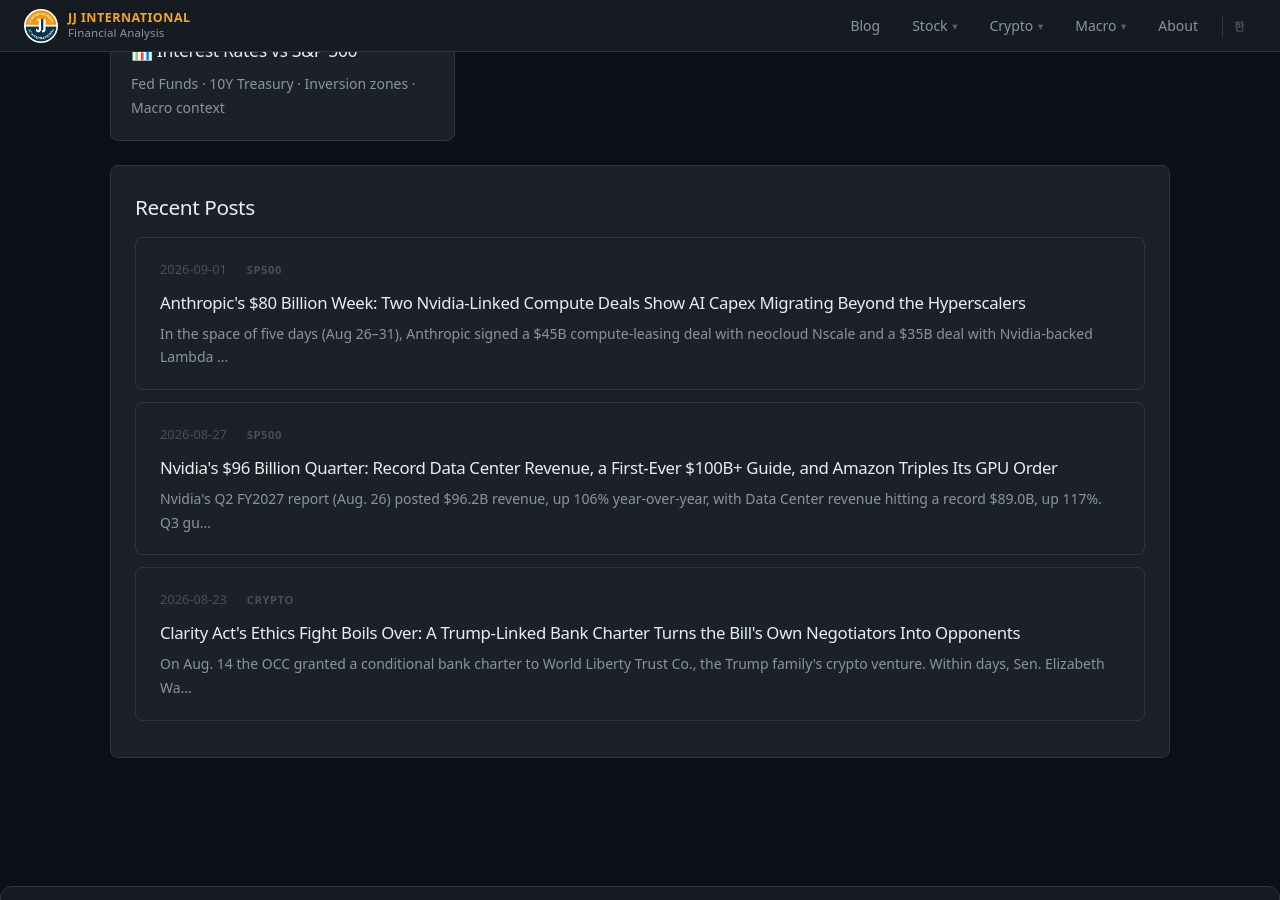
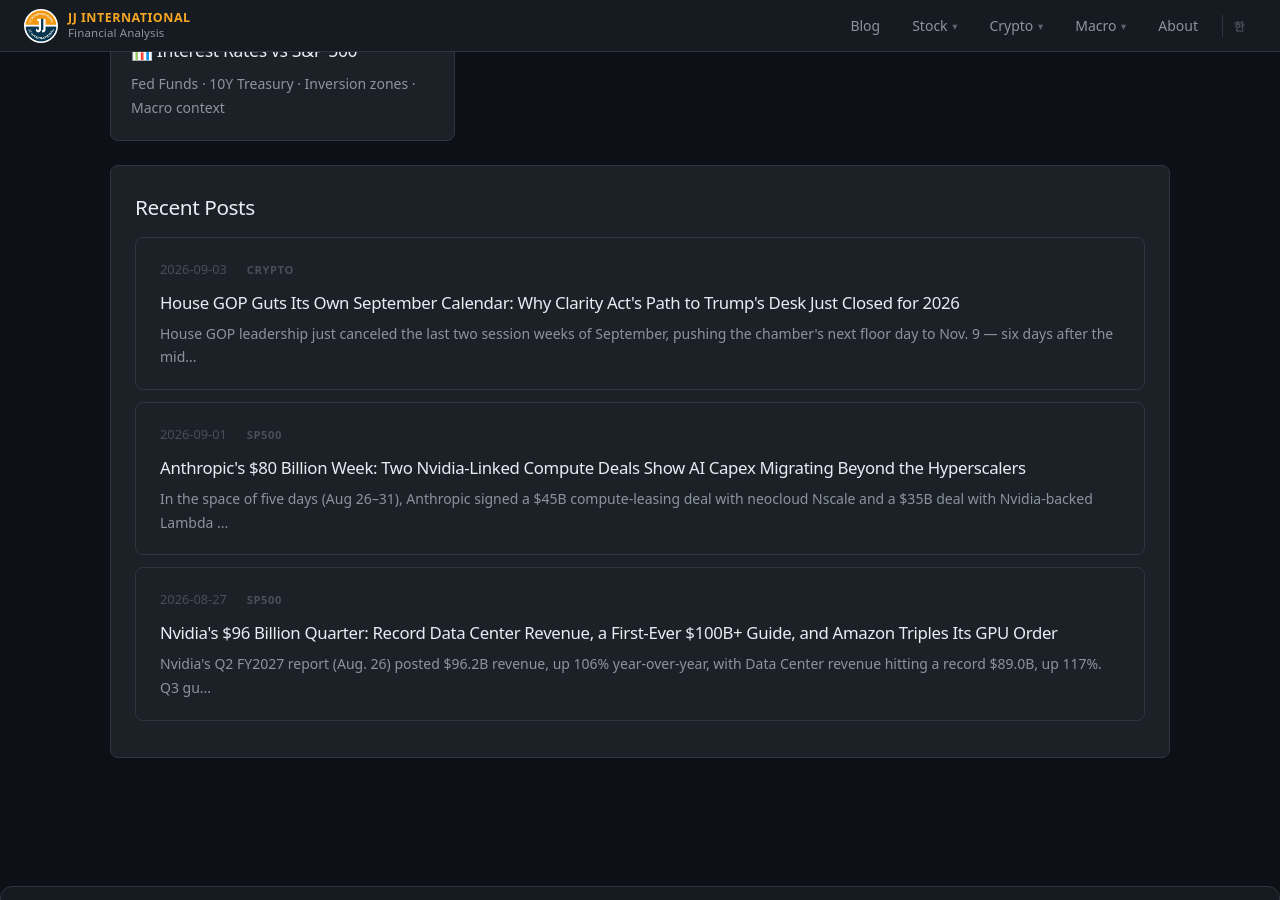
Before and after one commit to jaegunjung/finance, a Jekyll site: the page built from index.html, in a window 1280 px wide and 900 px high, scrolled down 4201 px. Built offline with Jekyll 4.4.1, drawn with Linux system fonts in a browser that asks for light colours; a script that is not in the unit is left out; part of the change alters nothing that is shown.

Commit message:
post: Clarity Act 하원 9월 회기 취소 뉴스 업데이트 [auto-news-watch]

```diff
--- a/_data/clarity_act_status.json
+++ b/_data/clarity_act_status.json
@@ -1,11 +1,11 @@
 {
   "_comment": "Powers the Clarity Act status card on crypto/index.html (rendered via Jekyll site.data.clarity_act_status.*). Kept as data instead of hardcoded HTML so daily-news-watch.yml can safely refresh it whenever it publishes a new Clarity Act post -- editing these fields carries far less risk than an unattended job hand-editing the page's HTML directly.",
-  "status_label_en": "In Progress · Sept 15, 2026 Cloture Vote",
-  "status_label_ko": "진행 중 · 2026.9.15 클로처 표결",
-  "description_en": "Defines Bitcoin and Ether as commodities under CFTC. Resolves SEC/CFTC jurisdiction. Passed Senate Banking Committee May 14, 2026. Cloture vote set for Sept 15 (60 votes needed) — Polymarket implied odds ~19%, Galaxy Digital estimate 10%, as of Aug 15, 2026. A Trump-linked bank charter approval (World Liberty Trust Co., Aug 14) triggered an anti-corruption bill co-signed by the bill's own bipartisan negotiators, reopening the ethics dispute days before the vote.",
-  "description_ko": "BTC·ETH를 CFTC 관할 상품으로 분류. SEC/CFTC 관할권 법적 확정. 2026.5.14 상원 은행위 마크업 통과. 9월 15일 클로처 표결 예정(60표 필요) — 폴리마켓 내재확률 약 19%, 갤럭시디지털 전망치 10% (2026.8.15 기준). 트럼프 관련 은행 인가(World Liberty Trust Co., 8/14) 승인이 반부패 법안 발의로 이어졌고, 법안 협상 당사자들까지 여기 서명하며 표결을 앞두고 윤리 분쟁이 재점화됐다.",
-  "latest_post_url": "/crypto/2026/08/23/clarity-act-world-liberty-ethics-fight/",
-  "latest_post_label_en": "Latest Clarity Act update (Aug 23, 2026)",
-  "latest_post_label_ko": "Clarity Act 최신 업데이트 (2026.8.23)",
-  "last_updated": "2026-08-23"
+  "status_label_en": "At Risk · Sept 15 Cloture Vote, House Out Until Nov 9",
+  "status_label_ko": "위험 · 9.15 클로처 표결, 하원은 11.9까지 휴회",
+  "description_en": "Defines Bitcoin and Ether as commodities under CFTC. Resolves SEC/CFTC jurisdiction. Passed Senate Banking Committee May 14, 2026. Cloture vote still set for Sept 15 (60 votes needed), but House GOP leadership canceled its last two September session weeks on Sept 3 — the next House floor day is Nov 9, six days after the midterms, leaving no floor time in 2026 to reconcile an amended Senate bill with the House's own text. Polymarket-implied odds of 2026 enactment: ~13-17.5% as of Sept 1-3, 2026. Industry sentiment at the Wyoming Blockchain Symposium (reported by CNBC, Sept 1) has shifted toward expecting the bill dies in 2026.",
+  "description_ko": "BTC·ETH를 CFTC 관할 상품으로 분류. SEC/CFTC 관할권 법적 확정. 2026.5.14 상원 은행위 마크업 통과. 9월 15일 클로처 표결은 예정대로지만, 하원 공화당 지도부가 9월 3일 9월 마지막 2주 회기를 취소하며 다음 하원 본회의일이 중간선거 6일 뒤인 11월 9일로 밀렸다 — 2026년 안에 상원 수정안과 하원 문안을 조정할 회기 시간이 없다. 폴리마켓 내재확률(2026년 내 입법)은 2026.9.1~3 기준 약 13~17.5%. CNBC가 9월 1일 보도한 와이오밍 블록체인 심포지엄 업계 정서는 '2026년 내 무산' 쪽으로 기울었다.",
+  "latest_post_url": "/crypto/2026/09/03/clarity-act-house-calendar-closes-2026-window/",
+  "latest_post_label_en": "Latest Clarity Act update (Sept 3, 2026)",
+  "latest_post_label_ko": "Clarity Act 최신 업데이트 (2026.9.3)",
+  "last_updated": "2026-09-03"
 }
--- /dev/null
+++ b/_posts/2026-09-03-clarity-act-house-calendar-closes-2026-window.md
@@ -0,0 +1,108 @@
+---
+layout: post
+title: "House GOP Guts Its Own September Calendar: Why Clarity Act's Path to Trump's Desk Just Closed for 2026"
+title_en: "House GOP Guts Its Own September Calendar: Why Clarity Act's Path to Trump's Desk Just Closed for 2026"
+title_ko: "하원 공화당, 자기 손으로 9월 회기를 잘라내다 — Clarity Act가 2026년 안에 트럼프 책상에 오를 길이 닫힌 이유"
+date: 2026-09-03
+categories: crypto
+tags: [crypto, bitcoin, regulation, CLARITY, legislation, senate, house, congress, midterms]
+excerpt: "House GOP leadership just canceled the last two session weeks of September, pushing the chamber's next floor day to Nov. 9 — six days after the midterms. The Sept. 15 Senate cloture vote is still on, but even if it succeeds, there's now no House floor time left in 2026 to reconcile an amended bill before Trump's desk. Industry sentiment at the Wyoming Blockchain Symposium has already flipped toward 'dead in 2026.'"
+excerpt_en: "House GOP leadership just canceled the last two session weeks of September, pushing the chamber's next floor day to Nov. 9 — six days after the midterms. The Sept. 15 Senate cloture vote is still on, but even if it succeeds, there's now no House floor time left in 2026 to reconcile an amended bill before Trump's desk. Industry sentiment at the Wyoming Blockchain Symposium has already flipped toward 'dead in 2026.'"
+excerpt_ko: "하원 공화당 지도부가 9월 마지막 2주 회기를 취소했다 — 하원의 다음 본회의일은 중간선거 6일 뒤인 11월 9일로 밀렸다. 9월 15일 상원 클로처 표결은 여전히 예정대로지만, 설령 통과되더라도 수정안을 트럼프 책상에 올리기 전 하원에서 처리할 회기 시간이 2026년 안에 더는 없다. 와이오밍 블록체인 심포지엄에서 확인된 업계 정서는 이미 '2026년 내 무산'쪽으로 기울었다."
+---
+
+<iframe
+  src="{{ '/crypto/btc-mini-chart.html' | relative_url }}"
+  width="100%"
+  height="280px"
+  frameborder="0"
+  style="border-radius:8px; margin-bottom:24px; border:1px solid #30363d; display:block;">
+</iframe>
+
+<div class="en-only" markdown="1">
+
+## The Calendar Just Closed a Door
+
+Every post this blog has written on Clarity Act since May has centered on the vote count: does Thune have 60. That math hasn't moved. But on Thursday, September 3, a different mechanism quietly became the bigger obstacle. Per Bloomberg Government and Punchbowl News' Jake Sherman, House Republican leadership canceled the chamber's final two scheduled September session weeks — the weeks of September 21 and September 28. The House had been slated to work through October 1; the new calendar pulls that finish line forward by roughly two weeks, leaving only about four voting days after Labor Day, in the same week as the Senate's September 15 cloture vote.
+
+That detail matters more than it sounds. The **September 15 vote is not a vote on Clarity Act itself** — it's a cloture motion on the motion to proceed to H.R. 3633, the step that ends a filibuster and lets the Senate formally start debate. It needs 60 votes; Republicans hold 53 and still need seven Democratic or independent crossovers, exactly the math this blog has cited since May. If cloture succeeds, the Senate can then amend and vote on final passage — but the House already passed its own version of the bill in July 2025, 294–134, and Senate Banking and Senate Agriculture have since written separate text of their own. Any Senate-passed bill that differs from the House's would need to go back to the House for a second vote before it can reach Trump's desk.
+
+## What Sept 15 Does — and Doesn't — Decide
+
+| Question | Answer |
+|---|---|
+| What kind of vote is it? | Cloture on the motion to proceed to H.R. 3633 |
+| Votes needed | 60 (three-fifths of the Senate) |
+| Does it pass Clarity Act? | No — it only opens formal Senate debate |
+| Republican seats / crossover needed | 53 seats / ≥7 Democrats or independents |
+| If cloture succeeds | Senate can then amend and hold a final passage vote |
+| If the Senate-passed text differs from the House's | Must go back to the House for a second vote before reaching Trump |
+| Next scheduled House voting day after Sept 15 | November 9 — six days after the Nov. 3 midterms |
+
+The House "sits in Washington for the cloture vote and leaves days later," as BeInCrypto's September 3 reporting put it. Should senators amend the bill in late September — plausible, given the unresolved ethics, stablecoin-rewards, and Senate Agriculture text-integration disputes this blog has tracked since August — the revised text would arrive in an empty House chamber. The next scheduled House voting day is November 9, six days after the midterms, which pushes any reconciliation vote into a post-election session with a materially different political calculation on both sides.
+
+## Industry Sentiment Has Already Flipped
+
+CNBC's September 1 dispatch from the Wyoming Blockchain Symposium in Jackson Hole captured a shift this blog hadn't yet reported: on-record industry pessimism, not just anonymous vote-counting. "I personally am a bit pessimistic about the Clarity Act being passed," said John Darsie, CEO of SALT. "Leading into the midterms, you don't often pass legislation of this magnitude." CNBC's own framing was blunt: "Many are resigned that the Clarity Act is dead in 2026."
+
+Not everyone has given up. Sen. Ruben Gallego (D-Ariz.), one of only two Democrats who voted to advance the bill out of Senate Banking, told CNBC he's still working a bipartisan ethics compromise: "The way to get 60 votes is with good ethics legislation as well as rounding out some of the things that are still outstanding." But former New York Gov. Andrew Cuomo, now an OKX board member, warned that missing the midterms carries its own cost: if Democrats retake the House, as he expects, "you're going to have a Democratic Congress overseeing an administration... under the scrutiny of a hostile Congress, and that is not a good place to be." Others — Stellar's Denelle Dixon, Chainlink Labs' Andrew McCormick, and former Fed chief innovation officer Sunayna Tuteja — argued the industry can keep building on SEC/CFTC rulemaking alone if Clarity never passes, framing failure as survivable rather than catastrophic.
+
+## Where the Odds Sit
+
+Prediction markets have settled into a depressed range this week: Polymarket-derived estimates put 2026 enactment odds at roughly 13–17.5% as of September 1–3 (Cointribune, AMBCrypto, CryptoBriefing), essentially unchanged from the trough BeInCrypto reported on August 18 after odds "dropped from 82% to 10%" earlier in the summer. The number that's moved this week isn't the odds — it's the number of legislative days left to act on them.
+
+## Investment Read
+
+Nothing here changes the underlying 60-vote arithmetic that's been constant since May. What changed is the *structural* path even a successful vote would need to travel. Previously, "Clarity Act delayed to September" implied the fight was purely about whip counts. Now the House's own leadership has mechanically removed the runway needed to finish the job this year, regardless of what the Senate does on September 15 — a self-inflicted deadline that has nothing to do with Democratic votes and everything to do with House Republicans prioritizing their own midterm campaign schedule over floor time. Combined with on-record industry pessimism at Jackson Hole (a shift from the "binary, deal-near" framing this blog reported on August 23), the balance of evidence now points toward 2026 passage being the low-probability outcome rather than the base case. We'd treat September 15 as informative but no longer decisive: even a clean cloture win only proves the Senate *can* act, not that Congress *will* finish before the midterms scramble everyone's incentives. Watch whether the Senate tries to pass a bill identical to the House's July 2025 text (which would need no second House vote) rather than its own amended version — that's the one path that could still route around the calendar problem.
+
+---
+
+*Disclaimer: This post is for informational purposes only and does not constitute investment advice. All investment decisions are the reader's sole responsibility.*
+
+**Sources**: BeInCrypto "CLARITY Act Could be Delayed Again as Senate Cuts 8 Voting Days" (2026-09-03); Bloomberg Government "House cancels two session weeks in September ahead of midterms" (2026-09-03); Jake Sherman / Punchbowl News, X post (2026-09-03); CNBC "Crypto enters September with legislative policy gamble hanging by a thread" (2026-09-01); Cointribune "Crypto: CLARITY Act Crashes to 13% Passage Odds in Polls" (2026-09-01); AMBCrypto "CLARITY Act passage odds sink to 14% – SEC, CFTC push ahead with crypto rules" (2026-09-02); CryptoBriefing "Senate to hold initial vote on CLARITY Act September 15, House vote may delay" (2026-09-03); this blog's August 8, August 15, and August 23 posts on the Sept. 15 cloture filing and the ethics dispute.
+
+</div>
+
+<div class="ko-only" markdown="1">
+
+## 회기 일정 자체가 문을 닫았다
+
+5월 이후 이 블로그가 Clarity Act에 대해 써온 모든 글은 표 계산에 초점을 맞췄다 — 튠 원내대표가 60표를 확보했는가. 그 계산은 바뀌지 않았다. 그런데 9월 3일 목요일, 전혀 다른 메커니즘이 조용히 더 큰 걸림돌로 떠올랐다. 블룸버그 거번먼트와 펀치볼 뉴스의 제이크 셔먼에 따르면, 하원 공화당 지도부가 남은 9월 회기 중 마지막 2주 — 9월 21일 주와 9월 28일 주 — 를 취소했다. 하원은 원래 10월 1일까지 회기를 진행할 예정이었으나, 새 일정은 그 마감선을 약 2주 앞당겼다 — 노동절 이후 남는 투표일은 상원 9월 15일 클로처 표결이 있는 바로 그 주를 포함해 약 4일뿐이다.
+
+이 디테일은 겉보기보다 훨씬 중요하다. **9월 15일 표결은 Clarity Act 법안 자체에 대한 표결이 아니다** — H.R. 3633 심의 동의 안건에 대한 클로처(토론 종결) 표결로, 필리버스터를 끝내고 상원이 공식적으로 토론을 시작하게 하는 절차다. 60표가 필요하며, 공화당은 53석을 보유해 여전히 민주당 또는 무소속 의원 7명의 이탈표가 필요하다 — 5월부터 이 블로그가 인용해온 것과 정확히 같은 계산이다. 클로처가 통과되면 상원은 수정·최종 표결을 진행할 수 있다 — 하지만 하원은 이미 2025년 7월 294 대 134로 자체 버전 법안을 통과시켰고, 상원 은행위원회와 농업위원회는 그 이후 각자 별도의 문안을 작성해왔다. 하원 문안과 다른 형태로 상원을 통과한 법안은 트럼프의 책상에 오르기 전 하원에서 다시 한번 표결을 거쳐야 한다.
+
+## 9월 15일이 결정하는 것과 결정하지 않는 것
+
+| 질문 | 답 |
+|---|---|
+| 어떤 종류의 표결인가? | H.R. 3633 심의 동의 안건에 대한 클로처 표결 |
+| 필요 표수 | 60표 (상원 5분의 3) |
+| Clarity Act 자체를 통과시키는가? | 아니다 — 상원 공식 토론을 여는 절차일 뿐 |
+| 공화당 의석 / 필요 이탈표 | 53석 / 민주당·무소속 7표 이상 |
+| 클로처 통과 시 | 상원이 수정·최종 통과 표결 진행 가능 |
+| 상원 통과 문안이 하원 문안과 다를 경우 | 트럼프에게 가기 전 하원에서 재표결 필요 |
+| 9월 15일 이후 다음 예정된 하원 투표일 | 11월 9일 — 11월 3일 중간선거 6일 뒤 |
+
+베인크립토의 9월 3일 보도 표현대로 "하원은 클로처 표결을 위해 워싱턴에 머문 뒤 며칠 후 떠난다." 만약 상원의원들이 9월 말 법안을 수정한다면 — 8월부터 이 블로그가 추적해온 윤리 조항, 스테이블코인 리워드, 상원 농업위 문안 통합 관련 미해결 다툼을 감안하면 충분히 가능한 시나리오다 — 그 수정안은 텅 빈 하원 본회의장에 도착하게 된다. 다음 예정된 하원 투표일은 중간선거 6일 뒤인 11월 9일이며, 이는 어떤 조정 표결이든 양측의 정치적 계산이 완전히 달라진 선거 이후 회기로 밀어 넣는 셈이다.
+
+## 업계 정서는 이미 돌아섰다
+
+CNBC의 9월 1일 와이오밍 블록체인 심포지엄(잭슨홀) 현장 보도는 이 블로그가 아직 다루지 않았던 변화를 포착했다 — 익명의 표 계산이 아니라 실명을 건 업계의 비관론이었다. SALT의 CEO 존 다르시는 "개인적으로 Clarity Act 통과에 대해 다소 비관적이다. 중간선거를 앞두고는 이 정도 규모의 입법이 잘 통과되지 않는다"고 말했다. CNBC 자체의 표현도 직설적이었다: "많은 이들이 Clarity Act가 2026년 내 무산됐다고 체념한 상태다."
+
+모두가 포기한 것은 아니다. 상원 은행위에서 법안 상정에 찬성한 단 두 명의 민주당 의원 중 한 명인 루벤 갈레고 상원의원(D-Ariz.)은 여전히 초당적 윤리 조항 타협안을 작업 중이라고 CNBC에 밝혔다: "60표를 얻는 방법은 좋은 윤리 법안과, 아직 남은 쟁점들을 마무리하는 것이다." 반면 현재 OKX 이사회 멤버인 앤드루 쿠오모 전 뉴욕 주지사는 중간선거를 놓치는 것 자체에도 비용이 따른다고 경고했다 — 그가 예상하는 대로 민주당이 하원을 탈환한다면, "적대적인 의회의 감시 아래 행정부를 감독하는 민주당 의회를 갖게 될 것이며, 이는 결코 좋은 상황이 아니다." 스텔라의 데넬 딕슨, 체인링크 랩스의 앤드루 매코믹, 전 연준 최고혁신책임자 수네이나 투테자 등은 Clarity Act가 끝내 통과되지 않더라도 SEC·CFTC 규정 제정만으로 업계가 계속 발전할 수 있다며, 법안 무산을 파국이 아닌 감내 가능한 결과로 프레이밍했다.
+
+## 확률은 어디에 머물러 있나
+
+이번 주 예측시장은 침체된 구간에서 고착됐다: 9월 1~3일 기준 폴리마켓 기반 추정치는 2026년 내 입법 확률을 약 13~17.5%로 본다(Cointribune, AMBCrypto, CryptoBriefing) — 이는 지난여름 확률이 "82%에서 10%로" 떨어졌다고 베인크립토가 8월 18일 보도한 저점과 사실상 같은 수준이다. 이번 주 바뀐 것은 확률 수치가 아니라, 그 확률에 따라 행동할 수 있는 남은 입법 일수다.
+
+## 투자 관점
+
+5월 이후 변하지 않은 60표 산수 자체는 이번에도 그대로다. 달라진 것은 표결이 설령 성공하더라도 거쳐야 할 *구조적* 경로다. 이전까지 "Clarity Act 9월로 연기"는 순전히 표 계산의 문제로 읽혔다. 이제는 하원 지도부 스스로 — 민주당 표와는 무관하게, 중간선거 유세 일정을 본회의 시간보다 우선시한 자기 결정으로 — 올해 안에 일을 마무리할 여유 시간을 물리적으로 없애버렸다. 잭슨홀에서 확인된 실명 비관론(8월 23일 글에서 다뤘던 "바이너리, 합의 임박" 프레이밍에서 한발 물러선 것)까지 겹치면, 이제 증거의 무게는 2026년 통과가 기본 시나리오가 아니라 저확률 시나리오 쪽으로 기운다. 9월 15일은 이제 결정적이라기보다 참고 지표로 봐야 한다: 클로처가 깔끔하게 통과되더라도, 그것은 상원이 *움직일 수 있다*는 것을 증명할 뿐, 중간선거가 모두의 셈법을 뒤흔들기 전에 의회가 *일을 끝낼 것*이라는 증거는 아니다. 상원이 자체 수정안이 아니라 하원의 2025년 7월 문안과 동일한 형태의 법안을 통과시키려 하는지(그렇다면 하원 재표결이 필요 없다) 지켜볼 필요가 있다 — 이것이 회기 일정 문제를 우회할 수 있는 유일한 경로다.
+
+---
+
+*면책 고지: 이 글은 정보 제공 목적으로 작성됐습니다. 투자 조언이 아니며, 모든 투자 결정은 독자 본인의 책임입니다.*
+
+**출처**: BeInCrypto "CLARITY Act Could be Delayed Again as Senate Cuts 8 Voting Days"(2026-09-03); Bloomberg Government "House cancels two session weeks in September ahead of midterms"(2026-09-03); 제이크 셔먼 / 펀치볼 뉴스 X 게시글(2026-09-03); CNBC "Crypto enters September with legislative policy gamble hanging by a thread"(2026-09-01); Cointribune "Crypto: CLARITY Act Crashes to 13% Passage Odds in Polls"(2026-09-01); AMBCrypto "CLARITY Act passage odds sink to 14% – SEC, CFTC push ahead with crypto rules"(2026-09-02); CryptoBriefing "Senate to hold initial vote on CLARITY Act September 15, House vote may delay"(2026-09-03); 이 블로그의 8월 8일·8월 15일·8월 23일 글(9월 15일 클로처 제출 및 윤리 분쟁 관련).
+
+</div>
```
